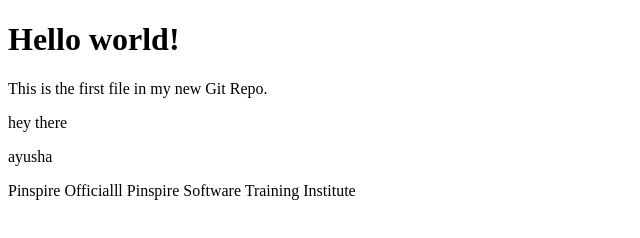
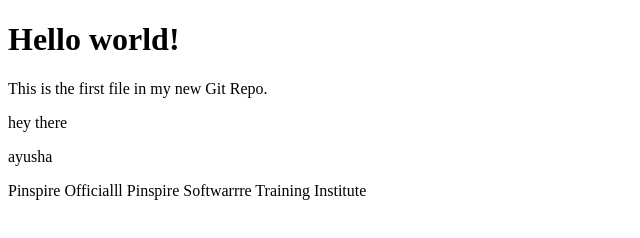
Before and after one commit to Ayusha35/First-repo, a plain HTML site: page index.html in a window 1280 px wide. Shown: the full height of the page, 0-640 px from the left. Drawn offline with Linux system fonts and the light colour scheme.

Commit message:
chnges made from local

```diff
--- a/index.html
+++ b/index.html
@@ -9,5 +9,5 @@
 <p>hey there</p>
 <p>ayusha</p>
 Pinspire Officialll
-Pinspire Software Training Institute
+Pinspire Softwarrre Training Institute
 </body> </html>
```
